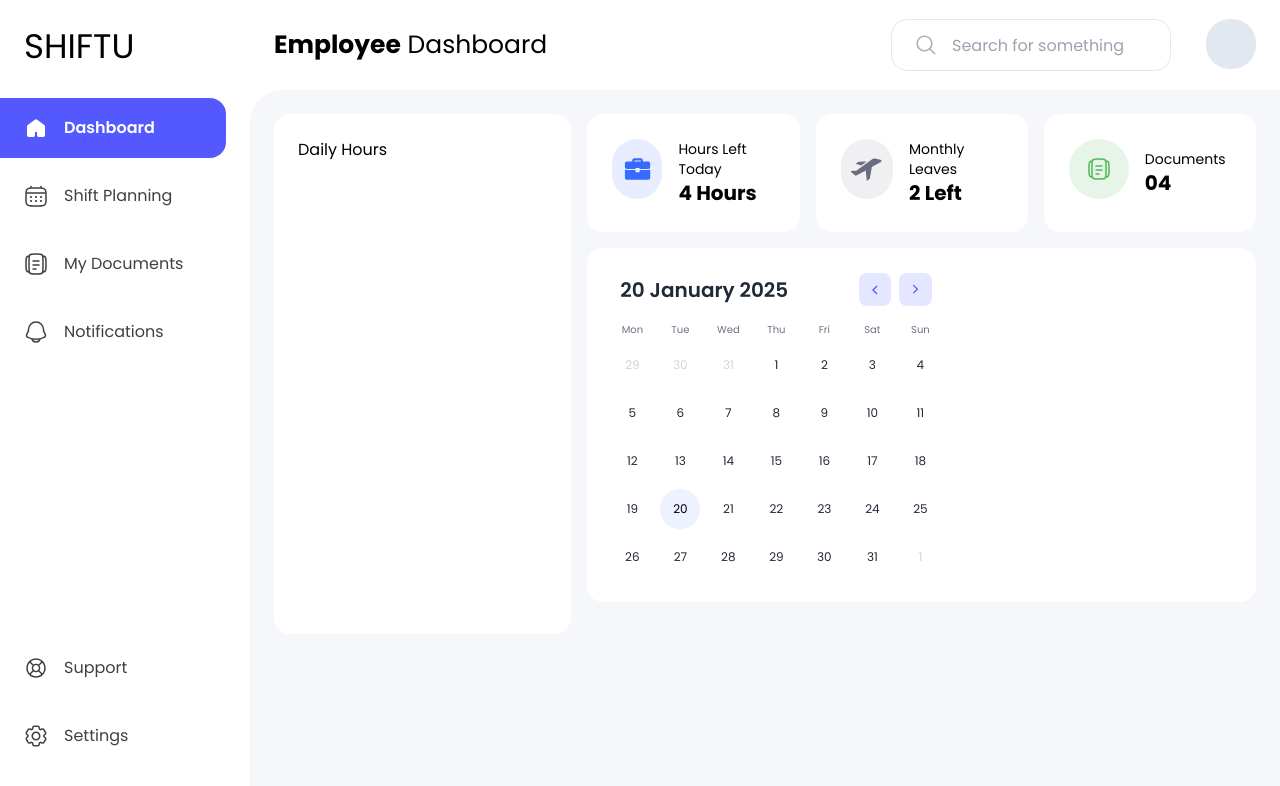
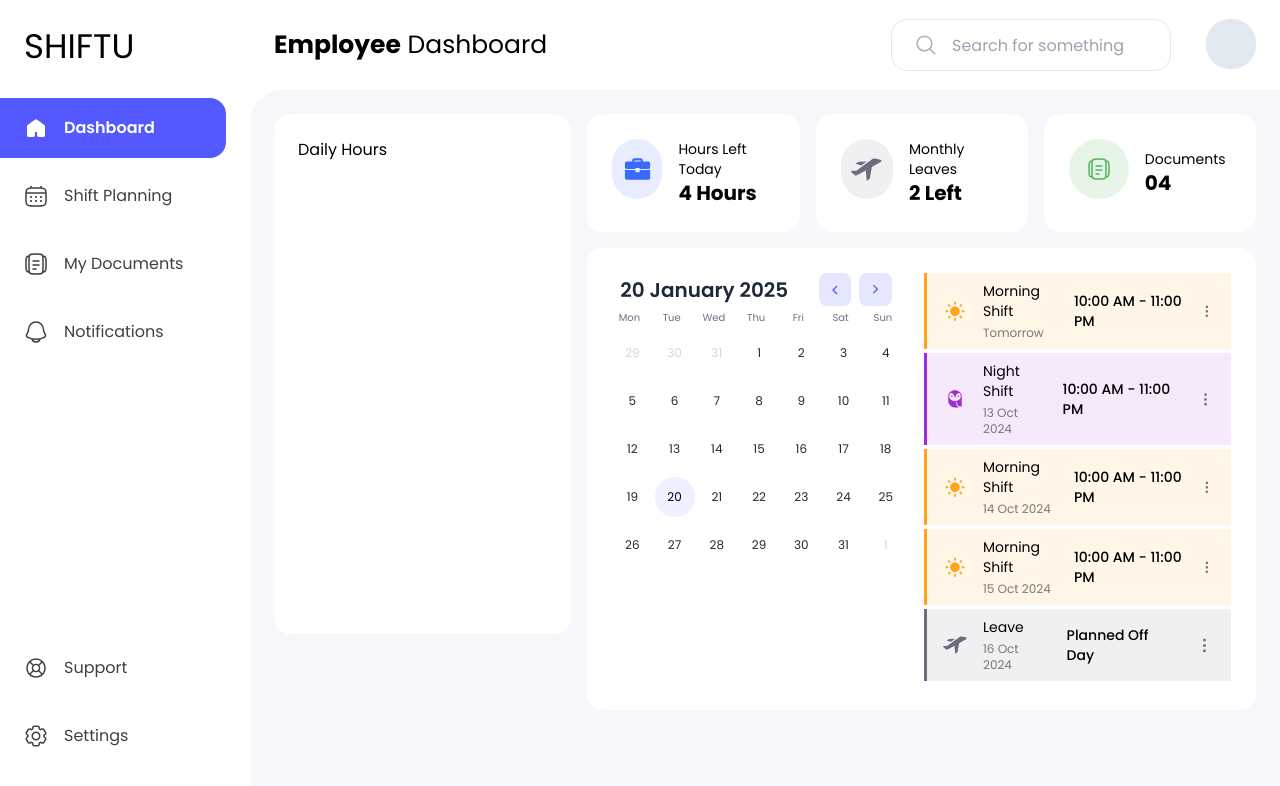
Before and after one commit to Q-Shifts/q-shifts_client, a React (Vite) app: page / in a window 1280 px wide. Shown: the top 786 px of the page. Built offline with nearby package versions, Linux system fonts and the light colour scheme.

Commit message:
event component implementation

```diff
--- /dev/null
+++ b/src/components/EventCard.tsx
@@ -0,0 +1,55 @@
+import { ReactNode } from "react";
+import DotVertical from "~/assets/icons/dots-vertical.svg?react";
+
+interface Props {
+  title: string;
+  icon: ReactNode;
+  subtitle: string;
+  description: string;
+  variant?: keyof typeof variants;
+  className?: string;
+}
+
+const variants = {
+  orange: {
+    parentClass: "bg-orange-accent border-orange-normal",
+    iconClass: "text-orange-normal",
+    subtitleClass: "text-micro"
+  },
+  purple: {
+    parentClass: "bg-purple-accent border-purple-normal",
+    iconClass: "text-purple-normal",
+    subtitleClass: "text-micro"
+  },
+  default: {
+    parentClass: "bg-blueGray-accent border-blueGray-normal",
+    iconClass: "text-blueGray-normal",
+    subtitleClass: "text-micro"
+  }
+} as const;
+
+export default function EventCard({
+  description,
+  icon,
+  subtitle,
+  title,
+  variant,
+  className
+}: Props) {
+  const { iconClass, parentClass, subtitleClass } =
+    variants[variant || "default"];
+
+  return (
+    <div
+      className={`flex items-center px-16 py-8 gap-[16px] border-l-[3px] ${parentClass} ${className}`}
+    >
+      <div className={iconClass}>{icon}</div>
+      <div className="flex-grow">
+        <h4 className="text-14 mb-4">{title}</h4>
+        <div className={`text-12 ${subtitleClass}`}>{subtitle}</div>
+      </div>
+      <h2 className="text-14 font-medium">{description}</h2>
+      <DotVertical className={`w-[20px] h-[20px] ${subtitleClass}`} />
+    </div>
+  );
+}
--- a/src/pages/Dashboard.tsx
+++ b/src/pages/Dashboard.tsx
@@ -1,7 +1,11 @@
 import BriefcaseIcon from "~/assets/icons/briefcase.svg?react";
 import PlaneSolidIcon from "~/assets/icons/clarity_plane-solid.svg?react";
 import DocumentsIcon from "~/assets/icons/documents-linear.svg?react";
+import SunIcon from "~/assets/icons/tabler_sun-filled.svg?react";
+import OwlIcon from "~/assets/icons/light_owl-rounded.svg?react";
+import PlaneIcon from "~/assets/icons/clarity_plane-solid.svg?react";
 import Calendar from "~/components/Calender";
+import EventCard from "~/components/EventCard";
 
 const Dashboard = () => {
   const activityItems = [
@@ -24,6 +28,44 @@ const Dashboard = () => {
       className: "bg-accent-green"
     }
   ];
+
+  const events = [
+    {
+      description: "10:00 AM - 11:00 PM",
+      icon: <SunIcon className="w-[24px] h-[24px]" />,
+      title: "Morning Shift",
+      subtitle: "Tomorrow",
+      variant: "orange"
+    },
+    {
+      description: "10:00 AM - 11:00 PM",
+      icon: <OwlIcon className="w-[24px] h-[24px]" />,
+      title: "Night Shift",
+      subtitle: "13 Oct 2024",
+      variant: "purple"
+    },
+    {
+      description: "10:00 AM - 11:00 PM",
+      icon: <SunIcon className="w-[24px] h-[24px]" />,
+      title: "Morning Shift",
+      subtitle: "14 Oct 2024",
+      variant: "orange"
+    },
+    {
+      description: "10:00 AM - 11:00 PM",
+      icon: <SunIcon className="w-[24px] h-[24px]" />,
+      title: "Morning Shift",
+      subtitle: "15 Oct 2024",
+      variant: "orange"
+    },
+    {
+      description: "Planned Off Day",
+      icon: <PlaneIcon className="w-[24px] h-[24px]" />,
+      title: "Leave",
+      subtitle: "16 Oct 2024",
+      variant: "default"
+    }
+  ] as const;
 
   return (
     <>
@@ -51,8 +93,13 @@ const Dashboard = () => {
             ))}
           </div>
 
-          <div className="rounded-md bg-white flex p-25 mt-16">
+          <div className="rounded-md bg-white flex gap-24 p-25 mt-16">
             <Calendar />
+            <div className="flex-grow">
+              {events.map((e, i) => (
+                <EventCard {...e} className="mb-4" key={i} />
+              ))}
+            </div>
           </div>
         </div>
       </div>
--- a/tailwind.config.js
+++ b/tailwind.config.js
@@ -36,10 +36,23 @@ export default {
         secondary: {
           gray: "#B1B1B1",
         },
+        micro: "#787878",
         accent: {
           gray: "#F0F0F2",
           blue: "#E7EDFF",
           green: "rgba(85, 182, 91, 0.14)"
+        },
+        orange: {
+          accent: "#FFA41C1A",
+          normal: "#FFA41C"
+        },
+        purple: {
+          normal: "#9E2DD3",
+          accent: "#9E2DD31A"
+        },
+        blueGray: {
+          normal: "#6C6C7F",
+          accent: "#6C6C7F1A"
         }
       },
       fontFamily: {
@@ -77,7 +90,8 @@ export default {
         26: "26px",
         18: "18px",
         16: "16px",
-        8: "8px"
+        8: "8px",
+        4: "4px"
       }
     }
   },
```
